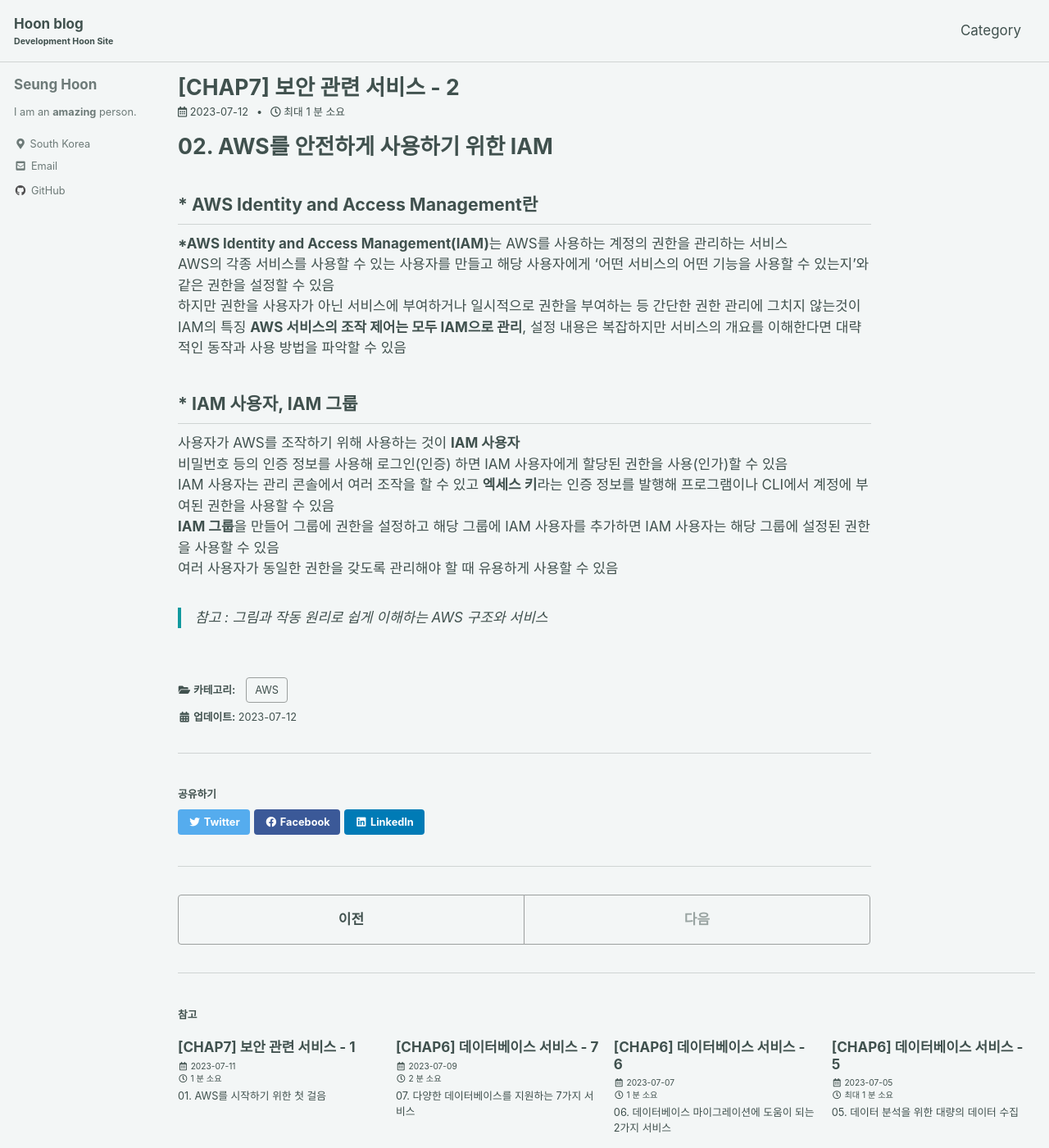
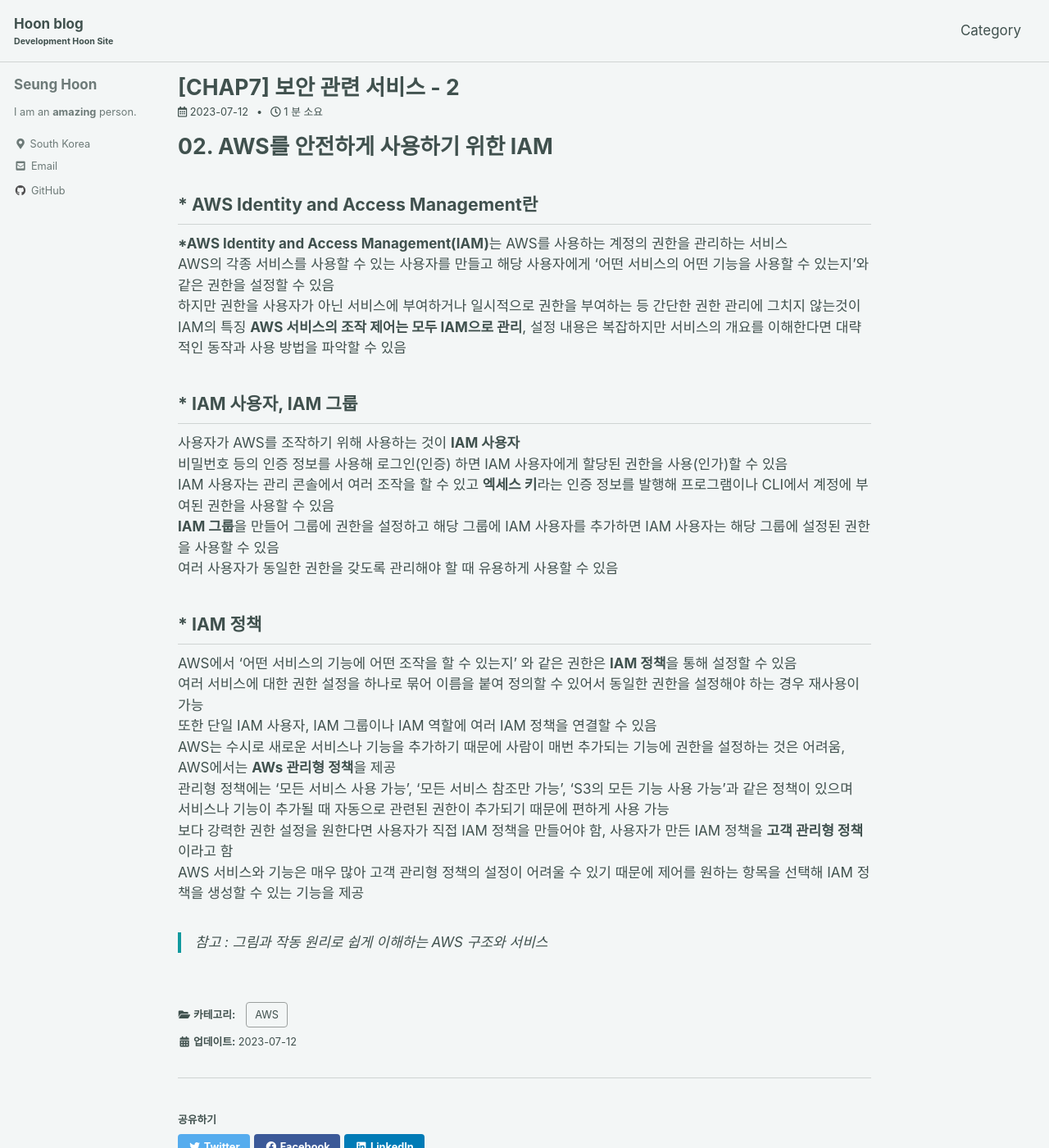
Before and after one commit to ibk01161/ibk01161.github.io, a Jekyll site: the page built from _posts/2023-07-12-aws7_02.md, in a window 1280 px wide and 1400 px high. Shown: the whole window at 82% size. Built offline with Jekyll 4.4.1, drawn with Linux system fonts in a browser that asks for light colours; cached includes are drawn as plain includes.

Commit message:
Add Post

```diff
--- a/_posts/2023-07-12-aws7_02.md
+++ b/_posts/2023-07-12-aws7_02.md
@@ -23,5 +23,16 @@ IAM 사용자는 관리 콘솔에서 여러 조작을 할 수 있고 **엑세스
 여러 사용자가 동일한 권한을 갖도록 관리해야 할 때 유용하게 사용할 수 있음
 
 
+## * IAM 정책
+
+AWS에서 '어떤 서비스의 기능에 어떤 조작을 할 수 있는지' 와 같은 권한은 **IAM 정책**을 통해 설정할 수 있음
+여러 서비스에 대한 권한 설정을 하나로 묶어 이름을 붙여 정의할 수 있어서 동일한 권한을 설정해야 하는 경우 재사용이 가능
+또한 단일 IAM 사용자, IAM 그룹이나 IAM 역할에 여러 IAM 정책을 연결할 수 있음
+AWS는 수시로 새로운 서비스나 기능을 추가하기 때문에 사람이 매번 추가되는 기능에 권한을 설정하는 것은 어려움, AWS에서는 **AWs 관리형 정책**을 제공
+관리형 정책에는 '모든 서비스 사용 가능', '모든 서비스 참조만 가능', 'S3의 모든 기능 사용 가능'과 같은 정책이 있으며
+서비스나 기능이 추가될 때 자동으로 관련된 권한이 추가되기 때문에 편하게 사용 가능
+보다 강력한 권한 설정을 원한다면 사용자가 직접 IAM 정책을 만들어야 함, 사용자가 만든 IAM 정책을 **고객 관리형 정책**이라고 함
+AWS 서비스와 기능은 매우 많아 고객 관리형 정책의 설정이 어려울 수 있기 때문에 제어를 원하는 항목을 선택해 IAM 정책을 생성할 수 있는 기능을 제공
+
 
 > 참고 : 그림과 작동 원리로 쉽게 이해하는 AWS 구조와 서비스
```
